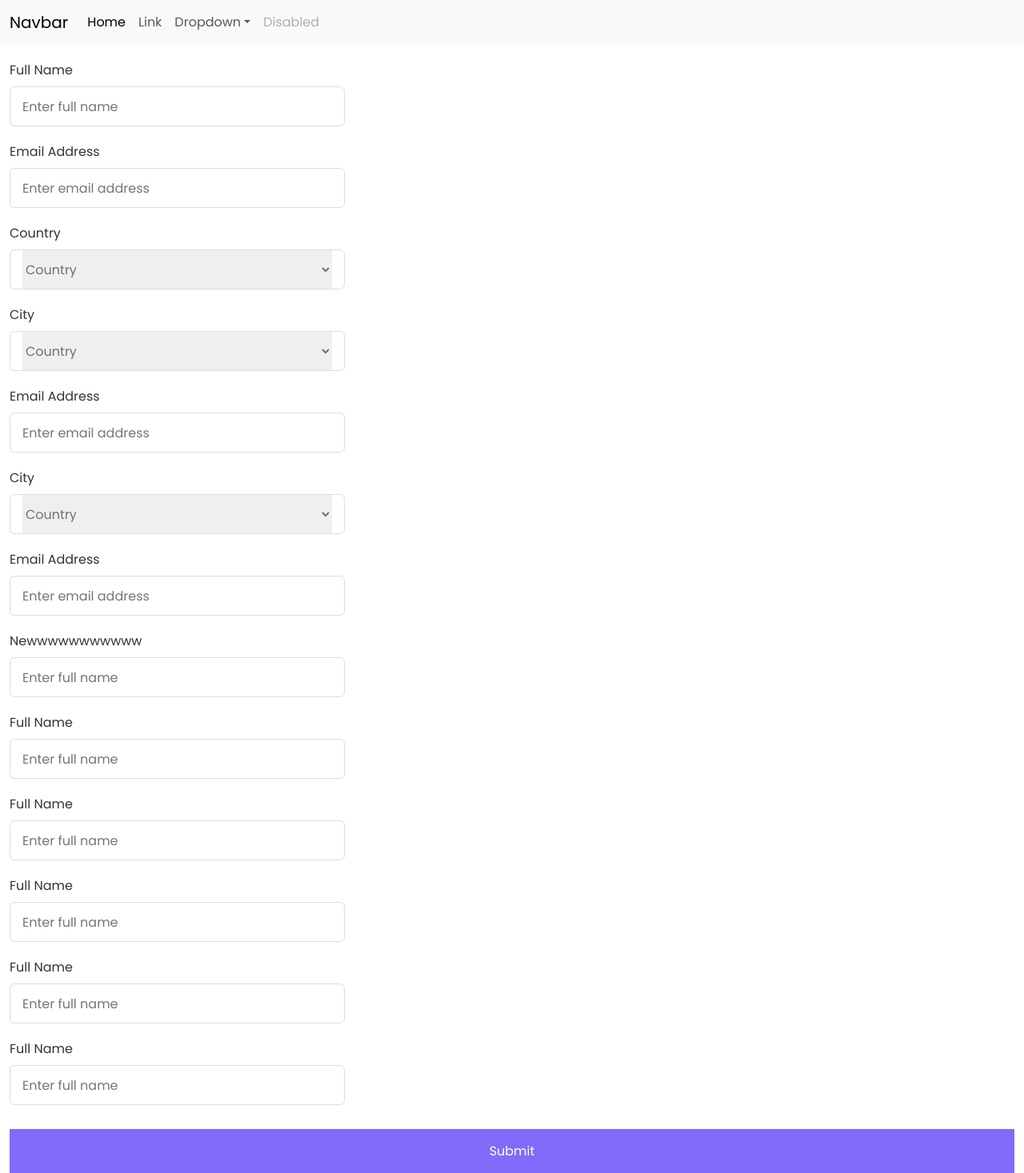
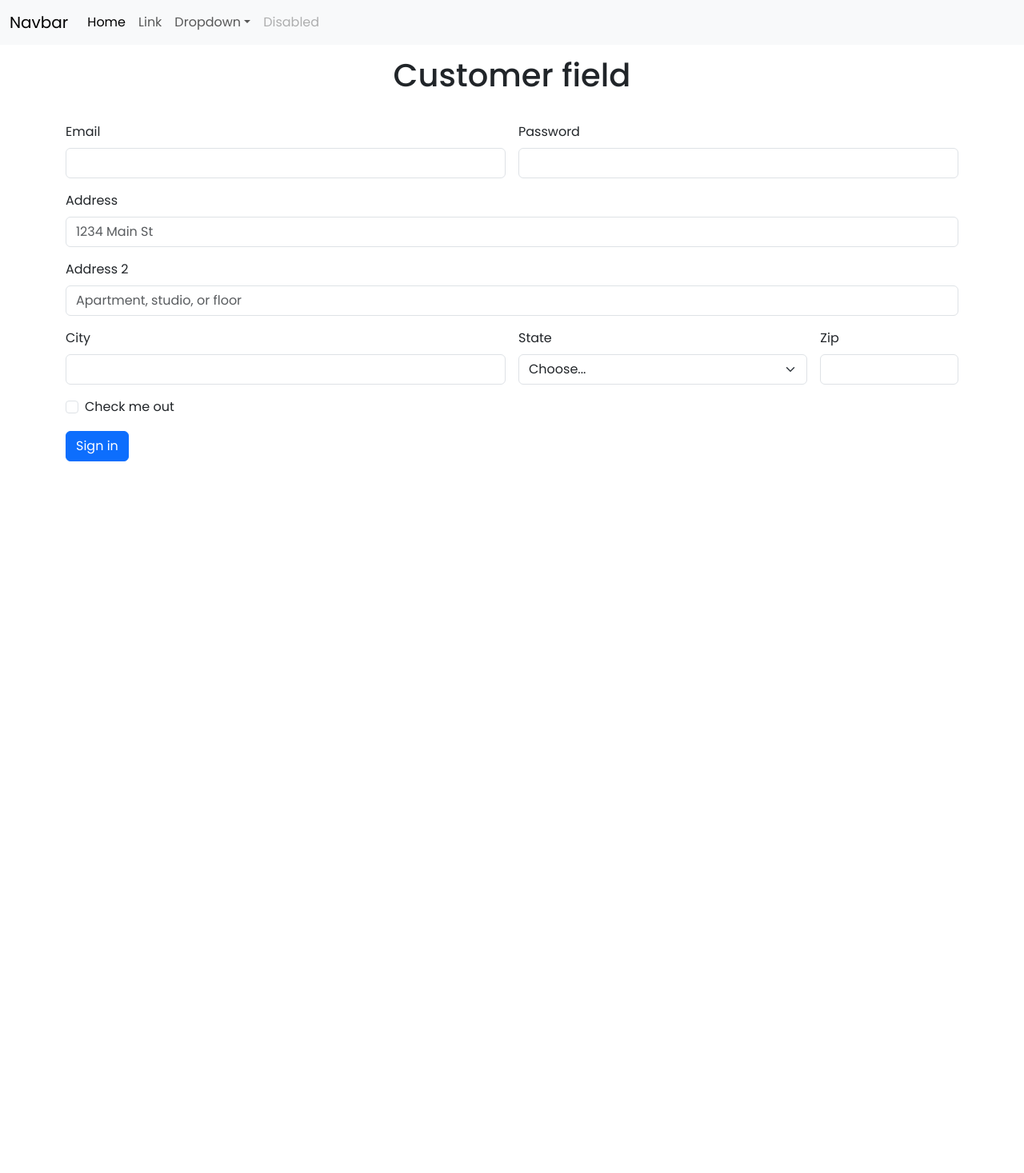
Before and after one commit to rahulGadCoder/React-validation, a React (Create React App) app in the folder demo/: page / in a window 1280 px wide. Shown: the whole page at 80% size. After the commit the page ends 800 px from the top, so only its background shows below. Built offline with nearby package versions, Linux system fonts and the light colour scheme.

Commit message:
modifying code

```diff
--- a/demo/src/App.js
+++ b/demo/src/App.js
@@ -2,77 +2,11 @@
 import Home from "./Components/Home";
 import NavBar from "./Components/NavBar";
 
-function App() {
+const App = () => {
   return (
-    <div className="App">
+    <div>
       <NavBar />
       <Home />
-
-      {/* <div className="container my-2">
-        <div className="row justify-content-start">
-          <div className="col-6">
-
-            <div className="form-floating mb-3">
-              <input
-                type="email"
-                className="form-control"
-                id="floatingInput"
-                placeholder="name@example.com"
-              />
-              <label htmlFor="floatingInput">Email address</label>
-            </div>
-
-            <div className="form-floating">
-              <input
-                type="password"
-                className="form-control"
-                id="floatingPassword"
-                placeholder="Password"
-              />
-              <label htmlFor="floatingPassword">Password</label>
-            </div>
-
-            <div className="form-floating">
-              <select
-                className="form-select"
-                id="floatingSelect"
-                aria-label="Floating label select example"
-              >
-                <option defaultValue>Open this select menu</option>
-                <option value="1">One</option>
-                <option value="2">Two</option>
-                <option value="3">Three</option>
-              </select>
-              <label htmlFor="floatingSelect">Works with selects</label>
-            </div>
-
-            <div className="form-floating">
-              <select
-                className="form-select"
-                id="floatingSelect"
-                aria-label="Floating label select example"
-              >
-                <option defaultValue>Open this select menu</option>
-                <option value="1">One</option>
-                <option value="2">Two</option>
-                <option value="3">Three</option>
-              </select>
-              <label htmlFor="floatingSelect">Works with selects</label>
-            </div>
-
-            <div className="form-floating">
-              <input
-                type="password"
-                className="form-control"
-                id="floatingPassword"
-                placeholder="Password"
-              />
-              <label htmlFor="floatingPassword">Password</label>
-            </div>
-
-          </div>
-        </div>
-      </div> */}
     </div>
   );
 }
--- a/demo/src/Components/Home.js
+++ b/demo/src/Components/Home.js
@@ -3,112 +3,162 @@
 
 const Home = () => {
   return (
-    <div>
-      <section className="container-fluid">
-        <div className="row justify-content-start">
-          <form action="#" className="form">
-            <div className="col-md-2"></div>
-
+    <>
+      <h1 className="text-center" style={{ margin: "35px 0px", marginTop: "70px" }}>Customer field</h1>
+      <div className="container-md">
+        <form className="row g-3">
+          <div className="col-md-6">
+            <label htmlFor="inputEmail4" className="form-label">Email</label>
+            <input type="email" className="form-control" id="inputEmail4" />
+          </div>
+          <div className="col-md-6">
+            <label htmlFor="inputPassword4" className="form-label">Password</label>
+            <input type="password" className="form-control" id="inputPassword4" />
+          </div>
+          <div className="col-12">
+            <label htmlFor="inputAddress" className="form-label">Address</label>
+            <input type="text" className="form-control" id="inputAddress" placeholder="1234 Main St" />
+          </div>
+          <div className="col-12">
+            <label htmlFor="inputAddress2" className="form-label">Address 2</label>
+            <input type="text" className="form-control" id="inputAddress2" placeholder="Apartment, studio, or floor" />
+          </div>
+          <div className="col-md-6">
+            <label htmlFor="inputCity" className="form-label">City</label>
+            <input type="text" className="form-control" id="inputCity" />
+          </div>
           <div className="col-md-4">
-              <div className="input-box">
-                <label>Full Name</label>
-                <input type="text" placeholder="Enter full name" required />
-              </div>
-
-              <div className="input-box">
-                <label>Email Address</label>
-                <input type="text" placeholder="Enter email address" required />
-              </div>
-
-              <div className="input-box">
-                <label>Country</label>
-                <div className="select-box">
-                  <select>
-                    <option hidden>Country</option>
-                    <option>America</option>
-                    <option>Japan</option>
-                    <option>India</option>
-                    <option>Nepal</option>
+            <label htmlFor="inputState" className="form-label">State</label>
+            <select id="inputState" className="form-select">
+              <option defaultValue>Choose...</option>
+              <option>...</option>
             </select>
           </div>
+          <div className="col-md-2">
+            <label htmlFor="inputZip" className="form-label">Zip</label>
+            <input type="text" className="form-control" id="inputZip" />
           </div>
-
-              <div className="input-box">
-                <label>City</label>
-                <div className="select-box">
-                  <select>
-                    <option hidden>Country</option>
-                    <option>America</option>
-                    <option>Japan</option>
-                    <option>India</option>
-                    <option>Nepal</option>
-                  </select>
+          <div className="col-12">
+            <div className="form-check">
+              <input className="form-check-input" type="checkbox" id="gridCheck" />
+              <label className="form-check-label" htmlFor="gridCheck">
+                Check me out
+              </label>
             </div>
           </div>
-
-              <div className="input-box">
-                <label>Email Address</label>
-                <input type="text" placeholder="Enter email address" required />
+          <div className="col-12">
+            <button type="submit" className="btn btn-primary">Sign in</button>
           </div>
-
-              <div className="input-box">
-                <label>City</label>
-                <div className="select-box">
-                  <select>
-                    <option hidden>Country</option>
-                    <option>America</option>
-                    <option>Japan</option>
-                    <option>India</option>
-                    <option>Nepal</option>
-                  </select>
-                </div>
-              </div>
-
-              <div className="input-box">
-                <label>Email Address</label>
-                <input type="text" placeholder="Enter email address" required />
-              </div>
-            </div>
-
-            <div className="col-md-4">
-              <div className="input-box">
-                <label>Newwwwwwwwwww</label>
-                <input type="text" placeholder="Enter full name" required />
-              </div>
-
-              <div className="input-box">
-                <label>Full Name</label>
-                <input type="text" placeholder="Enter full name" required />
-              </div>
-
-              <div className="input-box">
-                <label>Full Name</label>
-                <input type="text" placeholder="Enter full name" required />
-              </div>
-
-              <div className="input-box">
-                <label>Full Name</label>
-                <input type="text" placeholder="Enter full name" required />
-              </div>
-
-              <div className="input-box">
-                <label>Full Name</label>
-                <input type="text" placeholder="Enter full name" required />
-              </div>
-
-              <div className="input-box">
-                <label>Full Name</label>
-                <input type="text" placeholder="Enter full name" required />
-              </div>
-            </div>
-            <div className="col-md-2"></div>
-
-            <button>Submit</button>
         </form>
       </div>
-      </section>
-    </div>
+    </>
   );
 };
 
+
+
+// <section className="container-fluid my-5">
+// <div className="row justify-content-start">
+//   <form action="#" className="form">
+//     <div className="col-md-2"></div>
+
+//     <div className="col-md-4">
+//       <div className="input-box">
+//         <label>Full Name</label>
+//         <input type="text" placeholder="Enter full name" required />
+//       </div>
+
+//       <div className="input-box">
+//         <label>Email Address</label>
+//         <input type="text" placeholder="Enter email address" required />
+//       </div>
+
+//       <div className="input-box">
+//         <label>Country</label>
+//         <div className="select-box">
+//           <select>
+//             <option hidden>Country</option>
+//             <option>America</option>
+//             <option>Japan</option>
+//             <option>India</option>
+//             <option>Nepal</option>
+//           </select>
+//         </div>
+//       </div>
+
+//       <div className="input-box">
+//         <label>City</label>
+//         <div className="select-box">
+//           <select>
+//             <option hidden>Country</option>
+//             <option>America</option>
+//             <option>Japan</option>
+//             <option>India</option>
+//             <option>Nepal</option>
+//           </select>
+//         </div>
+//       </div>
+
+//       <div className="input-box">
+//         <label>Email Address</label>
+//         <input type="text" placeholder="Enter email address" required />
+//       </div>
+
+//       <div className="input-box">
+//         <label>City</label>
+//         <div className="select-box">
+//           <select>
+//             <option hidden>Country</option>
+//             <option>America</option>
+//             <option>Japan</option>
+//             <option>India</option>
+//             <option>Nepal</option>
+//           </select>
+//         </div>
+//       </div>
+
+//       <div className="input-box">
+//         <label>Email Address</label>
+//         <input type="text" placeholder="Enter email address" required />
+//       </div>
+//     </div>
+
+//     <div className="col-md-4">
+//       <div className="input-box">
+//         <label>Newwwwwwwwwww</label>
+//         <input type="text" placeholder="Enter full name" required />
+//       </div>
+
+//       <div className="input-box">
+//         <label>Full Name</label>
+//         <input type="text" placeholder="Enter full name" required />
+//       </div>
+
+//       <div className="input-box">
+//         <label>Full Name</label>
+//         <input type="text" placeholder="Enter full name" required />
+//       </div>
+
+//       <div className="input-box">
+//         <label>Full Name</label>
+//         <input type="text" placeholder="Enter full name" required />
+//       </div>
+
+//       <div className="input-box">
+//         <label>Full Name</label>
+//         <input type="text" placeholder="Enter full name" required />
+//       </div>
+
+//       <div className="input-box">
+//         <label>Full Name</label>
+//         <input type="text" placeholder="Enter full name" required />
+//       </div>
+//     </div>
+//     <div className="col-md-2"></div>
+
+//     <button>Submit</button>
+//   </form>
+// </div>
+// </section>
+
 export default Home;
--- a/demo/src/Components/NavBar.js
+++ b/demo/src/Components/NavBar.js
@@ -3,9 +3,9 @@
 const NavBar = () => {
   return (
     <div>
-      <nav className="navbar navbar-expand-lg bg-body-tertiary">
+      <nav className="navbar fixed-top navbar-expand-lg bg-body-tertiary">
         <div className="container-fluid">
-          <a className="navbar-brand" href="#">
+          <a className="navbar-brand" href="/">
             Navbar
           </a>
           <button
@@ -22,19 +22,19 @@
           <div className="collapse navbar-collapse" id="navbarSupportedContent">
             <ul className="navbar-nav me-auto mb-2 mb-lg-0">
               <li className="nav-item">
-                <a className="nav-link active" aria-current="page" href="#">
+                <a className="nav-link active" aria-current="page" href="/">
                   Home
                 </a>
               </li>
               <li className="nav-item">
-                <a className="nav-link" href="#">
+                <a className="nav-link" href="/">
                   Link
                 </a>
               </li>
               <li className="nav-item dropdown">
                 <a
                   className="nav-link dropdown-toggle"
-                  href="#"
+                  href="/"
                   role="button"
                   data-bs-toggle="dropdown"
                   aria-expanded="false"
@@ -43,12 +43,12 @@
                 </a>
                 <ul className="dropdown-menu">
                   <li>
-                    <a className="dropdown-item" href="#">
+                    <a className="dropdown-item" href="/">
                       Action
                     </a>
                   </li>
                   <li>
-                    <a className="dropdown-item" href="#">
+                    <a className="dropdown-item" href="/">
                       Another action
                     </a>
                   </li>
@@ -56,7 +56,7 @@
                     <hr className="dropdown-divider" />
                   </li>
                   <li>
-                    <a className="dropdown-item" href="#">
+                    <a className="dropdown-item" href="/">
                       Something else here
                     </a>
                   </li>
```
Lines whose indentation alone changed are shown as unchanged.
